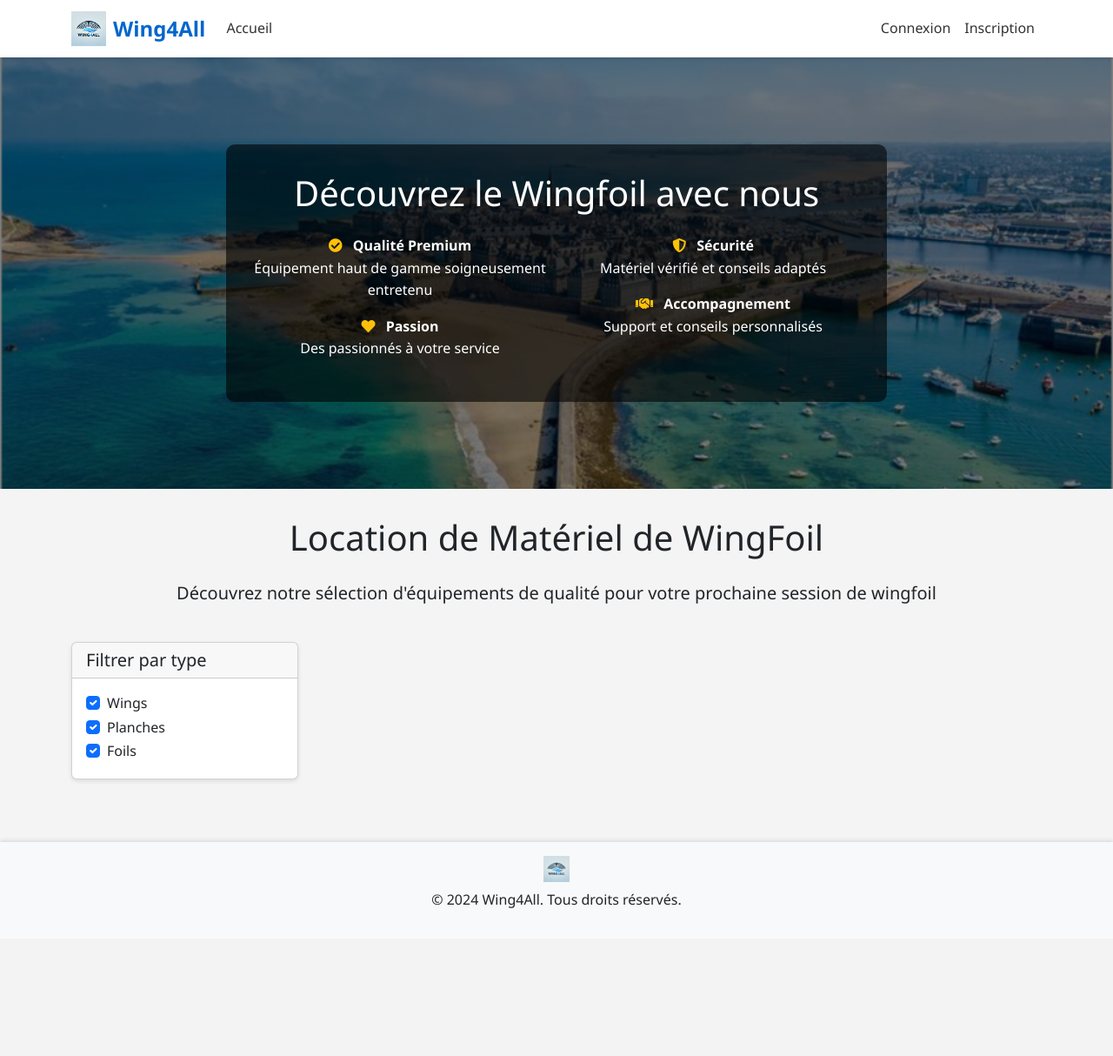
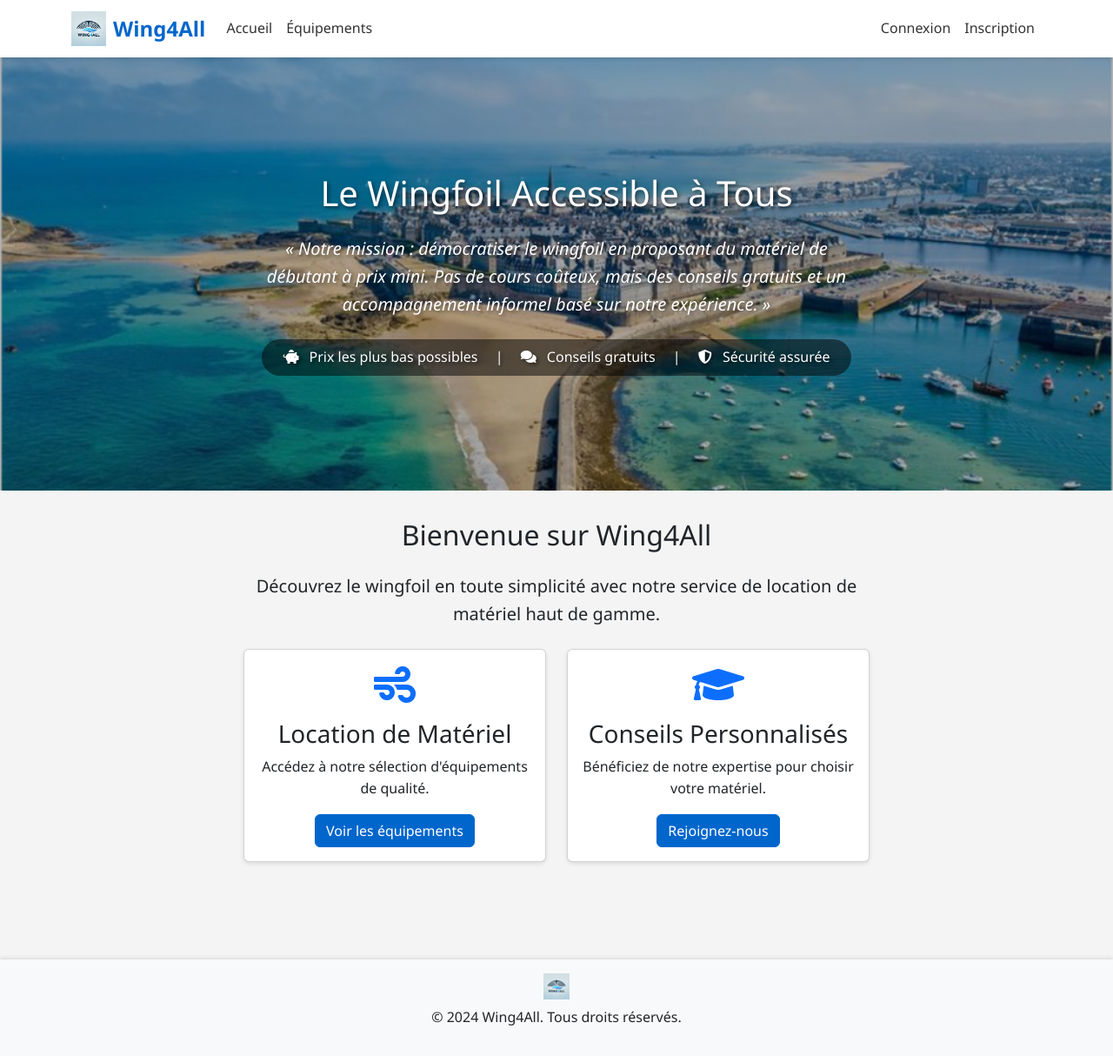
Before and after one commit to hippolyte456/wingfoil_rental, a Flask app: page / in a window 1280 px wide. Shown: the whole page at 87% size. Before the commit the page ends 1044 px from the top, so only its background shows below. Run offline with Flask 3, Linux system fonts and the light colour scheme; data that the repository does not hold is empty.

Commit message:
add equipements to navbar

```diff
--- a/wingfoil_rental/app/app.py
+++ b/wingfoil_rental/app/app.py
@@ -9,6 +9,10 @@ app = create_app()
 
 @app.route('/')
 def home():
+    return render_template('home.html')
+
+@app.route('/equipment')
+def equipment_list():
     equipment = Equipment.query.all()
     return render_template('equipment/index.html', equipment=equipment)
 
--- a/wingfoil_rental/app/static/css/style.css
+++ b/wingfoil_rental/app/static/css/style.css
@@ -127,7 +127,7 @@ footer {
 }
 
 .hero-section {
-    background-image: linear-gradient(rgba(0, 0, 0, 0.5), rgba(0, 0, 0, 0.5)),
+    background-image: linear-gradient(rgba(0, 0, 0, 0.3), rgba(0, 0, 0, 0.3)),
                     url("../img/base/intro.png");
     background-position: center;
     background-repeat: no-repeat;
@@ -138,9 +138,19 @@ footer {
 }
 
 .hero-content {
-    background-color: rgba(0, 0, 0, 0.6);
+    text-shadow: 2px 2px 4px rgba(0, 0, 0, 0.5);
     padding: 2rem;
-    border-radius: 10px;
+}
+
+.hero-content .lead {
+    font-style: italic;
+}
+
+.hero-content .icons-row {
+    background-color: rgba(0, 0, 0, 0.5);
+    display: inline-block;
+    padding: 0.5rem 1.5rem;
+    border-radius: 50px;
 }
 
 .value-item {
--- a/wingfoil_rental/app/templates/base.html
+++ b/wingfoil_rental/app/templates/base.html
@@ -23,6 +23,9 @@
                 <ul class="navbar-nav me-auto">
                     <li class="nav-item">
                         <a class="nav-link" href="{{ url_for('home') }}">Accueil</a>
+                    </li>
+                    <li class="nav-item">
+                        <a class="nav-link" href="{{ url_for('equipment_list') }}">Équipements</a>
                     </li>
                     {% if current_user.is_authenticated %}
                     <li class="nav-item">
--- /dev/null
+++ b/wingfoil_rental/app/templates/home.html
@@ -0,0 +1,40 @@
+{% extends "base.html" %}
+
+{% block title %}Accueil{% endblock %}
+
+{% block content %}
+<div class="container">
+    <div class="row justify-content-center">
+        <div class="col-md-8 text-center">
+            <h2 class="mb-4">Bienvenue sur Wing4All</h2>
+            <p class="lead mb-4">
+                Découvrez le wingfoil en toute simplicité avec notre service de location de matériel haut de gamme.
+            </p>
+            <div class="row mb-5">
+                <div class="col-md-6">
+                    <div class="card mb-3">
+                        <div class="card-body">
+                            <i class="fas fa-wind fa-3x mb-3 text-primary"></i>
+                            <h3>Location de Matériel</h3>
+                            <p>Accédez à notre sélection d'équipements de qualité.</p>
+                            <a href="{{ url_for('equipment_list') }}" class="btn btn-primary">Voir les équipements</a>
+                        </div>
+                    </div>
+                </div>
+                <div class="col-md-6">
+                    <div class="card mb-3">
+                        <div class="card-body">
+                            <i class="fas fa-graduation-cap fa-3x mb-3 text-primary"></i>
+                            <h3>Conseils Personnalisés</h3>
+                            <p>Bénéficiez de notre expertise pour choisir votre matériel.</p>
+                            {% if not current_user.is_authenticated %}
+                            <a href="{{ url_for('register') }}" class="btn btn-primary">Rejoignez-nous</a>
+                            {% endif %}
+                        </div>
+                    </div>
+                </div>
+            </div>
+        </div>
+    </div>
+</div>
+{% endblock %}
--- a/wingfoil_rental/app/templates/partials/hero.html
+++ b/wingfoil_rental/app/templates/partials/hero.html
@@ -1,35 +1,20 @@
-<!-- Hero Section avec les valeurs -->
+<!-- Hero Section -->
 <section class="hero-section">
     <div class="container">
         <div class="row justify-content-center">
             <div class="col-md-8 text-center hero-content">
-                <h1 class="mb-4">Découvrez le Wingfoil avec nous</h1>
-                <div class="row">
-                    <div class="col-md-6">
-                        <div class="value-item">
-                            <i class="fas fa-check-circle"></i>
-                            <strong>Qualité Premium</strong>
-                            <p>Équipement haut de gamme soigneusement entretenu</p>
-                        </div>
-                        <div class="value-item">
-                            <i class="fas fa-heart"></i>
-                            <strong>Passion</strong>
-                            <p>Des passionnés à votre service</p>
-                        </div>
-                    </div>
-                    <div class="col-md-6">
-                        <div class="value-item">
-                            <i class="fas fa-shield-alt"></i>
-                            <strong>Sécurité</strong>
-                            <p>Matériel vérifié et conseils adaptés</p>
-                        </div>
-                        <div class="value-item">
-                            <i class="fas fa-handshake"></i>
-                            <strong>Accompagnement</strong>
-                            <p>Support et conseils personnalisés</p>
-                        </div>
-                    </div>
-                </div>
+                <h1 class="mb-4">Le Wingfoil Accessible à Tous</h1>
+                <p class="lead mb-4">
+                    « Notre mission : démocratiser le wingfoil en proposant du matériel de débutant à prix mini.
+                    Pas de cours coûteux, mais des conseils gratuits et un accompagnement informel basé sur notre expérience. »
+                </p>
+                <p class="icons-row mb-0">
+                    <i class="fas fa-piggy-bank me-2"></i> Prix les plus bas possibles
+                    <span class="mx-3">|</span>
+                    <i class="fas fa-comments me-2"></i> Conseils gratuits
+                    <span class="mx-3">|</span>
+                    <i class="fas fa-shield-alt me-2"></i> Sécurité assurée
+                </p>
             </div>
         </div>
     </div>
```
